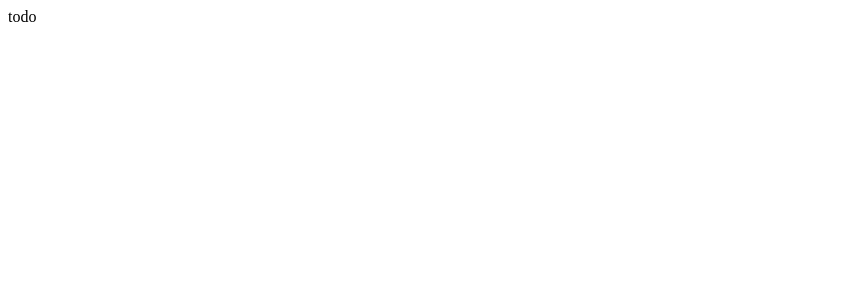
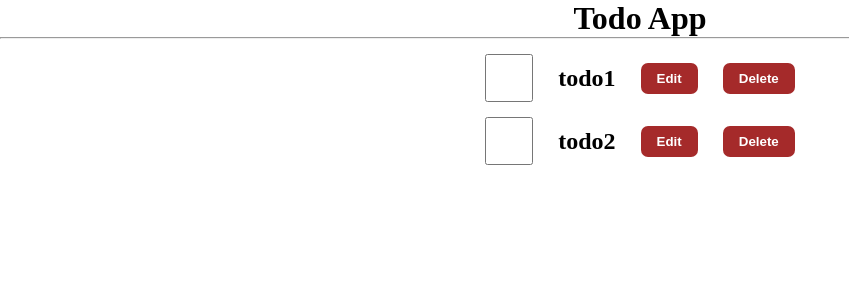
Before and after one commit to chandra-12-sinha/Todo_App, a React (Vite) app: page / in a window 1280 px wide. Shown: the top 300 px of the page, without its empty margins (0-849 px from the left). Built offline with nearby package versions, Linux system fonts and the light colour scheme.

Commit message:
added style and input and button

```diff
--- a/src/App.css
+++ b/src/App.css
@@ -0,0 +1,5 @@
+.heading{
+  display: flex;
+  align-items: center;
+  justify-content: center;
+}
--- a/src/App.jsx
+++ b/src/App.jsx
@@ -1,9 +1,14 @@
-import React from 'react'
+import "./App.css"
+import TodoList from './Components/TodoList/TodoList'
 
 function App() {
   return (
     <div>
-      todo
+      <h1 className='heading'>
+        Todo App
+        </h1>
+        <hr />
+    <TodoList/>
     </div>
   )
 }
--- /dev/null
+++ b/src/Components/Todo/Todo.css
@@ -0,0 +1,20 @@
+.todo-wrapper{
+    margin-top: 15px;
+    display: flex;
+    align-items: center;
+    justify-content: center;
+    gap: 25px;
+}
+button{
+    background-color: brown;
+    border: none;
+    border-radius: 7px;
+    padding: 0.5rem 1rem;
+    color: white;
+    font-weight: 700;
+}
+input{
+    width: 3rem;
+    height: 3rem;
+    accent-color: pink;
+}
--- a/src/Components/Todo/Todo.jsx
+++ b/src/Components/Todo/Todo.jsx
@@ -1,12 +1,11 @@
-
-
+import "./Todo.css"
 function Todo({todoData}) {
   return (
-    <div>
+    <div className="todo-wrapper">
       <input type="checkbox" />
-      {
-        todoData
-      }
+    <h2>
+        {todoData}
+      </h2>
       <button>Edit</button>
       <button>Delete</button>
     </div>
--- a/src/Components/TodoList/TodoList.jsx
+++ b/src/Components/TodoList/TodoList.jsx
@@ -0,0 +1,21 @@
+    import React from 'react'
+import Todo from '../Todo/Todo'
+
+    function TodoList() {
+        const list =[
+            {
+                id: 1, todoData:"todo1"
+            },
+            {id: 2, todoData: "todo2"}
+        ]
+      return (
+        <div>
+          {
+            list.length>0 && list.map((todo)=><Todo key={todo.id} todoData={todo.todoData}/>
+        )
+          }
+        </div>
+      )
+    }
+
+    export default TodoList
--- a/src/index.css
+++ b/src/index.css
@@ -0,0 +1,10 @@
+*{
+  margin: 0;
+  padding: 0;
+}
+
+body{
+  height: 100vh;
+  width: 100%;
+  box-sizing: border-box;
+}
```
